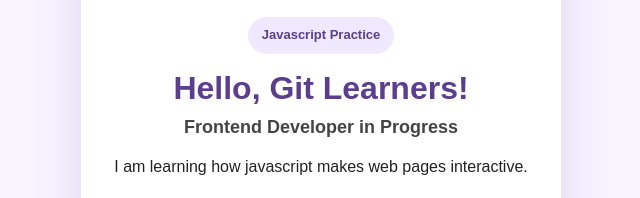
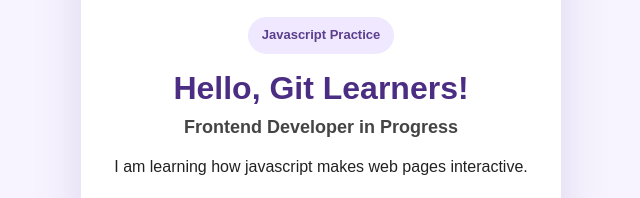
Before and after one commit to maliha-male04/jacascript-basic-interaction, a plain HTML site: page index.html in a window 1280 px wide. Shown: the part 285-483 px from the top of the page, 319-959 px from the left. Drawn offline with Linux system fonts and the light colour scheme.

Commit message:
Update heading/title color

```diff
--- a/css/style.css
+++ b/css/style.css
@@ -54,7 +54,7 @@ body{
 
 h1{
     margin: 0;
-    color: #5B3E8E;
+    color: #4B2E83;
     font-size: 32px;
 }
 
```
